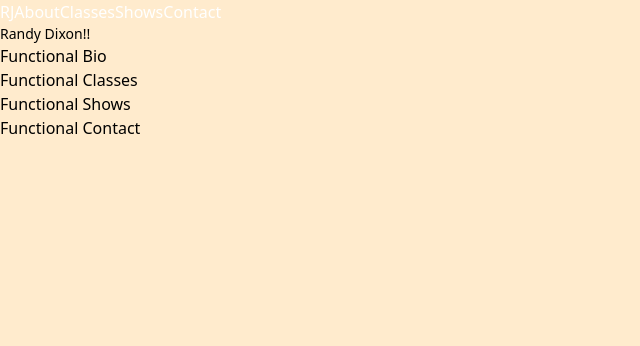
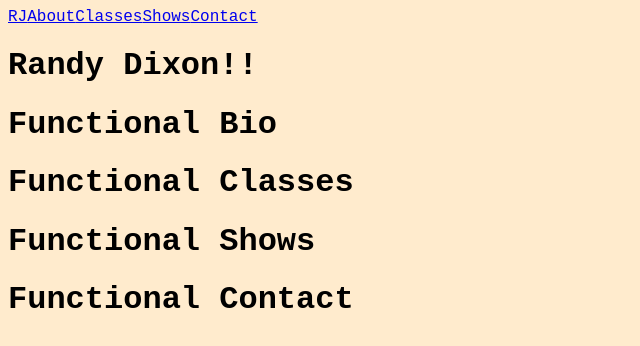
Before and after one commit to joerdixon/randydixon, a React (Vite) app: page / in a window 1280 px wide. Shown: the top 346 px of the page, without its empty margins (0-640 px from the left). Built offline with nearby package versions, Linux system fonts and the light colour scheme.

Commit message:
dependency shuffle

```diff
--- a/package.json
+++ b/package.json
@@ -11,7 +11,7 @@
   "dependencies": {
     "react": "^18.2.0",
     "react-dom": "^18.2.0",
-    "tailwindcss": "^3.2.4"
+    "sass": "^1.57.1"
   },
   "devDependencies": {
     "babel-preset-nano-react-app": "^0.1.0",
--- a/src/style.css
+++ b/src/style.css
@@ -1,12 +1,4 @@
-@tailwind base;
-@tailwind components;
-@tailwind utilities;
-
-
-@layer components {
-
-  body {
+ body {
     background-color: blanchedalmond;
+    font-family: 'Courier New', Courier, monospace;
   }
-
-}
--- a/tailwind.config.js
+++ /dev/null
@@ -1,16 +0,0 @@
-/** @type {import('tailwindcss').Config} */
-module.exports = {
-  content: ["./src/**/*.{html,js,jsx}"],
-  theme: {
-    extend: {
-      colors: {
-        'mainbg': "#F9F7F3",
-        'altbg': "#F9F7F3",
-        'maintext': "#111111",
-        'alttext': "#F9F7F3",
-        'poptext': "#F9F7F3",
-      }
-    },
-  },
-  plugins: [],
-}
```
Also changed, not shown: 1 other file (tests, documents, lock files or other folders).
